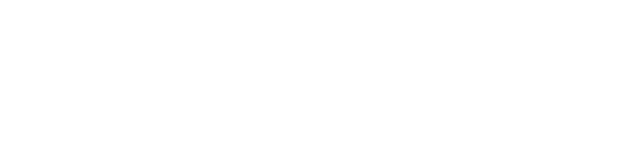
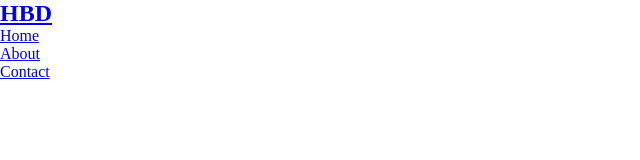
Before and after one commit to modongo/hotel_hbd, a plain HTML site: page index.html in a window 1280 px wide. Shown: the whole page, without its empty margins (0-640 px from the left). Drawn offline with Linux system fonts and the light colour scheme.

Commit message:
Added navbar and styling

```diff
--- a/css/style.css
+++ b/css/style.css
@@ -0,0 +1,5 @@
+/* Reset default broswer padding and margin */
+* {
+    margin: 0;
+    padding: 0;
+}
--- a/index.html
+++ b/index.html
@@ -4,9 +4,22 @@
     <meta charset="UTF-8">
     <meta name="viewport" content="width=device-width, initial-scale=1.0">
     <meta http-equiv="X-UA-Compatible" content="ie=edge">
-    <title>Hotel HBD</title>
+    <meta name="description" content="Welcome to the most extra-ordinary hotel in Nairobi, Kenya.">
+    <meta name="keywords" content="hotel,nairobi hotel,kenya hotel">
+    <link rel="stylesheet" href="css/style.css">
+    <title>Hotel HBD | Welcome</title>
 </head>
 <body>
+    <header>
+        <nav id="navbar">
+            <h1 id="logo"><a href="index.html">HBD</a></h1>
+            <ul>
+                <li><a href="index.html">Home</a></li>
+                <li><a href="about.html">About</a></li>
+                <li><a href="contact.html">Contact</a></li>
+            </ul>
+        </nav>
+    </header>
 
 </body>
 </html>
```
